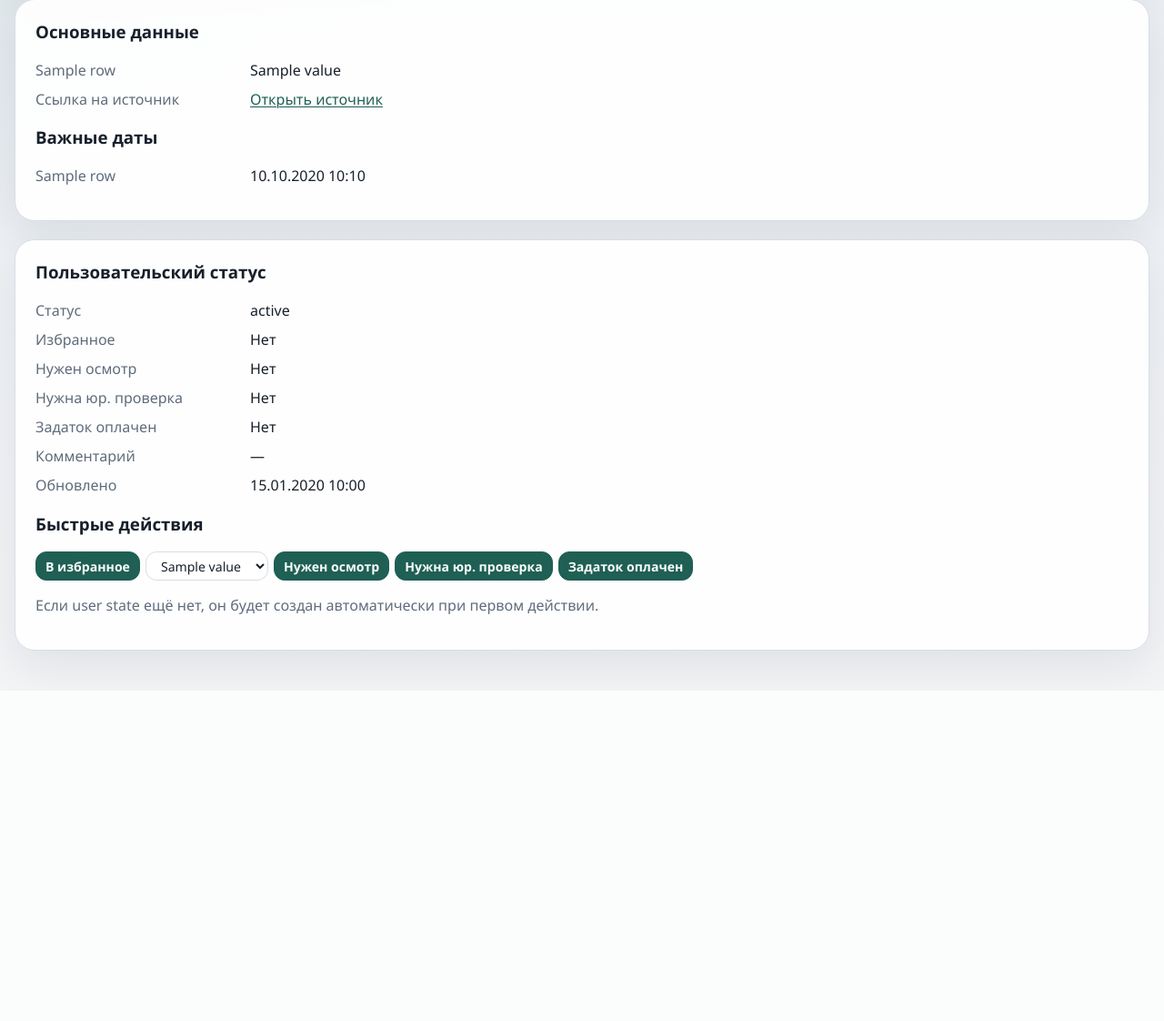
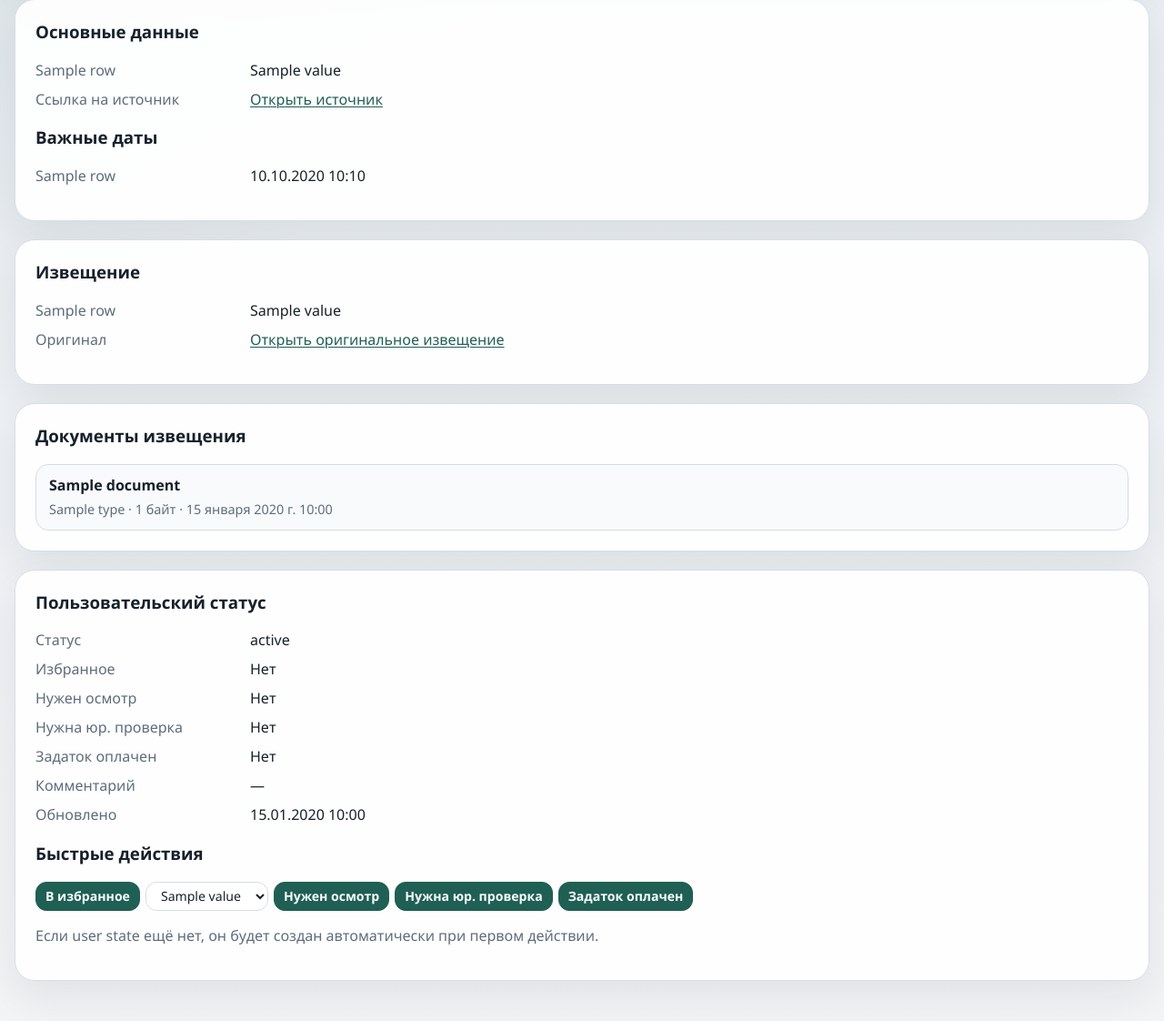
Before and after one commit to Rdnrdn/land-monitor, a Django app: template web/lots/templates/lots/lot_detail.html in a window 1280 px wide. Shown: the part 229-1351 px from the top of the page at 91% size. Before the commit the page ends 981 px from the top, so only its background shows below. Run offline with Django 5.2, Linux system fonts and the light colour scheme; the template is opened without the code that fills it: most values are stand-ins (such as "Sample title", 1, 10 or a date in 2020); data that the repository does not hold is empty.

Commit message:
Add lot notice detail blocks

```diff
--- a/web/lots/templates/lots/lot_detail.html
+++ b/web/lots/templates/lots/lot_detail.html
@@ -2,6 +2,38 @@
 {% load lot_labels %}
 
 {% block title %}Лот {{ lot.id }} | Land Monitor{% endblock %}
+
+{% block extra_head %}
+<style>
+    .notice-documents {
+        display: grid;
+        gap: 10px;
+    }
+    .notice-document {
+        padding: 12px 14px;
+        border: 1px solid var(--border);
+        border-radius: 14px;
+        background: var(--surface-muted);
+    }
+    .notice-document[hidden] {
+        display: none;
+    }
+    .notice-document__title {
+        color: var(--text);
+        font-weight: 600;
+        line-height: 1.35;
+    }
+    .notice-document__meta {
+        margin-top: 6px;
+        color: var(--muted);
+        font-size: 0.9rem;
+        line-height: 1.35;
+    }
+    .notice-documents__actions {
+        margin-top: 12px;
+    }
+</style>
+{% endblock %}
 
 {% block content %}
 <section class="panel">
@@ -50,6 +82,76 @@
         {% endif %}
     </div>
 </section>
+
+{% if notice_rows %}
+    <section class="panel">
+        <div class="panel__body">
+            <h3 style="margin-top: 0;">Извещение</h3>
+            <dl class="kv">
+                {% for row in notice_rows %}
+                    {% if row.is_url %}
+                        {% if row.value != "https://torgi.gov.ru" and row.value != "https://torgi.gov.ru/" and row.value != "http://torgi.gov.ru" and row.value != "http://torgi.gov.ru/" and row.value != "https://www.torgi.gov.ru" and row.value != "https://www.torgi.gov.ru/" and row.value != "http://www.torgi.gov.ru" and row.value != "http://www.torgi.gov.ru/" %}
+                            <dt>{{ row.label }}</dt>
+                            <dd>
+                                <a href="{{ row.value }}" target="_blank" rel="noreferrer">{{ row.value }}</a>
+                            </dd>
+                        {% endif %}
+                    {% else %}
+                        <dt>{{ row.label }}</dt>
+                        <dd>
+                            {% if row.is_date %}
+                                {{ row.value|date:"d.m.Y H:i" }}
+                            {% else %}
+                                {{ row.value }}
+                            {% endif %}
+                        </dd>
+                    {% endif %}
+                {% endfor %}
+                {% if notice_source_url and notice_source_url != "https://torgi.gov.ru" and notice_source_url != "https://torgi.gov.ru/" and notice_source_url != "http://torgi.gov.ru" and notice_source_url != "http://torgi.gov.ru/" and notice_source_url != "https://www.torgi.gov.ru" and notice_source_url != "https://www.torgi.gov.ru/" and notice_source_url != "http://www.torgi.gov.ru" and notice_source_url != "http://www.torgi.gov.ru/" %}
+                    <dt>Оригинал</dt>
+                    <dd>
+                        <a href="{{ notice_source_url }}" target="_blank" rel="noreferrer">Открыть оригинальное извещение</a>
+                    </dd>
+                {% endif %}
+            </dl>
+        </div>
+    </section>
+{% endif %}
+
+{% if notice_documents %}
+    <section class="panel">
+        <div class="panel__body">
+            <h3 style="margin-top: 0;">Документы извещения</h3>
+            <div class="notice-documents" data-notice-documents>
+                {% for document in notice_documents %}
+                    <div class="notice-document" {% if forloop.counter > 10 %}hidden data-notice-document-extra{% endif %}>
+                        <div class="notice-document__title">
+                            {% if document.title and document.title != "None" %}
+                                {{ document.title }}
+                            {% else %}
+                                Без названия
+                            {% endif %}
+                        </div>
+                        {% if document.type and document.type != "None" and document.type != document.title or document.size and document.size != "0" or document.uploaded_at and document.uploaded_at != "None" %}
+                            <div class="notice-document__meta">
+                                {% if document.type and document.type != "None" and document.type != document.title %}<span>{{ document.type }}</span>{% endif %}
+                                {% if document.size and document.size != "0" %}{% if document.type and document.type != "None" and document.type != document.title %} · {% endif %}<span>{{ document.size|filesizeformat }}</span>{% endif %}
+                                {% if document.uploaded_at and document.uploaded_at != "None" %}{% if document.type and document.type != "None" and document.type != document.title or document.size and document.size != "0" %} · {% endif %}<span>{{ document.uploaded_at }}</span>{% endif %}
+                            </div>
+                        {% endif %}
+                    </div>
+                {% endfor %}
+            </div>
+            {% if notice_documents|length > 10 %}
+                <div class="notice-documents__actions">
+                    <button type="button" class="button button--ghost" data-notice-documents-toggle>
+                        Показать ещё
+                    </button>
+                </div>
+            {% endif %}
+        </div>
+    </section>
+{% endif %}
 
 <section class="panel">
     <div class="panel__body">
@@ -116,3 +218,27 @@
     </div>
 </section>
 {% endblock %}
+
+{% block extra_scripts %}
+{% if notice_documents|length > 10 %}
+    <script>
+        (function () {
+            const toggleButton = document.querySelector("[data-notice-documents-toggle]");
+            if (!toggleButton) {
+                return;
+            }
+
+            const extraDocuments = Array.from(document.querySelectorAll("[data-notice-document-extra]"));
+            let isExpanded = false;
+
+            toggleButton.addEventListener("click", () => {
+                isExpanded = !isExpanded;
+                extraDocuments.forEach((documentItem) => {
+                    documentItem.hidden = !isExpanded;
+                });
+                toggleButton.textContent = isExpanded ? "Скрыть" : "Показать ещё";
+            });
+        })();
+    </script>
+{% endif %}
+{% endblock %}
```
Also changed, not shown: web/lots/views.py (+118 -1 lines).
